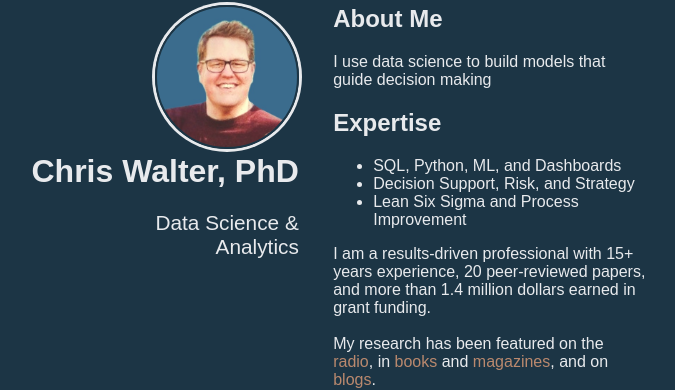
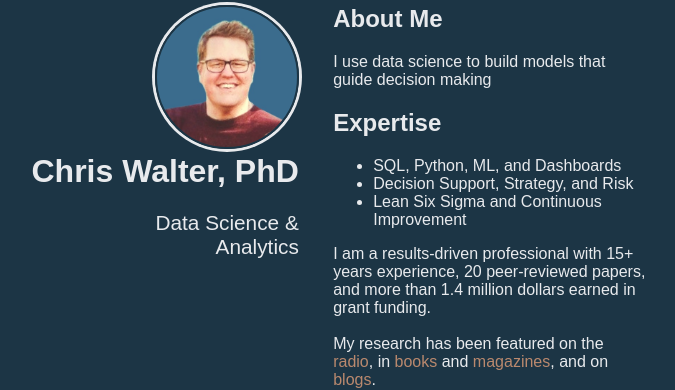
Before and after one commit to waltscience/waltscience.github.io, a Jekyll site: the page built from index.html, in a window 1280 px wide. Shown: the part 123-513 px from the top of the page, without its empty margins (334-1009 px from the left). Built offline with Jekyll 4.4.1, drawn with Linux system fonts in a browser that asks for light colours; nearby versions of some CDN libraries.

Commit message:
Update content.html

```diff
--- a/_includes/content.html
+++ b/_includes/content.html
@@ -4,8 +4,8 @@
 <h2>Expertise</h2>
 <ul>
   <li>SQL, Python, ML, and Dashboards</li>
-  <li>Decision Support, Risk, and Strategy</li>
-  <li>Lean Six Sigma and Process Improvement</li>
+  <li>Decision Support, Strategy, and Risk</li>
+  <li>Lean Six Sigma and Continuous Improvement</li>
 </ul>
 
 <p>I am a results-driven professional with 15+ years experience, 20 peer-reviewed papers, and more than 1.4 million dollars earned in grant funding.
```
